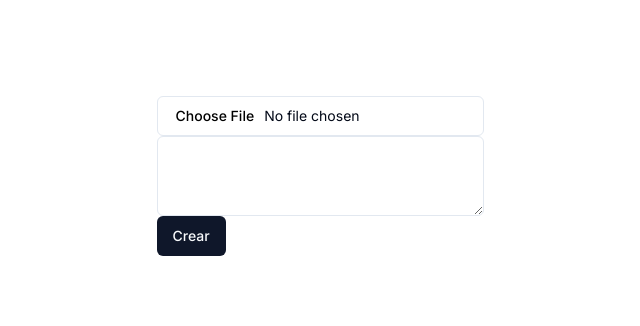
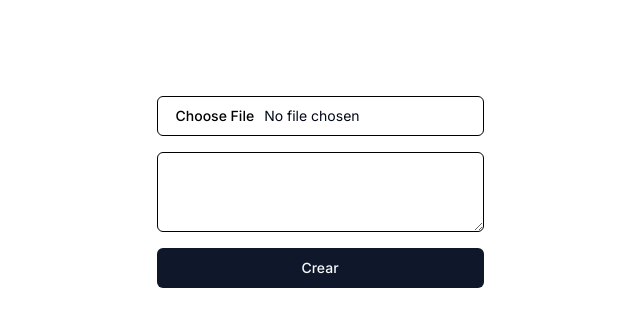
Before and after one commit to LuisArielRetanaHernadez/replicate, a Next.js app: page / in a window 1280 px wide. Shown: the top 326 px of the page, without its empty margins (320-960 px from the left). Built offline with nearby package versions, Linux system fonts and the light colour scheme.

Commit message:
agregando la clase grip y gap-4 al form y border, border-black a los componente Input y Textarea

```diff
--- a/src/app/page.tsx
+++ b/src/app/page.tsx
@@ -11,9 +11,9 @@ export default function Home() {
   }
   return (
     <main className="flex min-h-screen flex-col items-center justify-between p-24">
-      <form action={createPrediction}>
-        <Input type="file" name="image" accept="image/*"/>
-        <Textarea name="prompt"/>
+      <form action={createPrediction} className="grid gap-4">
+        <Input type="file" name="image" accept="image/*" className="border border-black"/>
+        <Textarea name="prompt" className="border border-black"/>
         <Button>Crear</Button>
       </form>
     </main>
```
